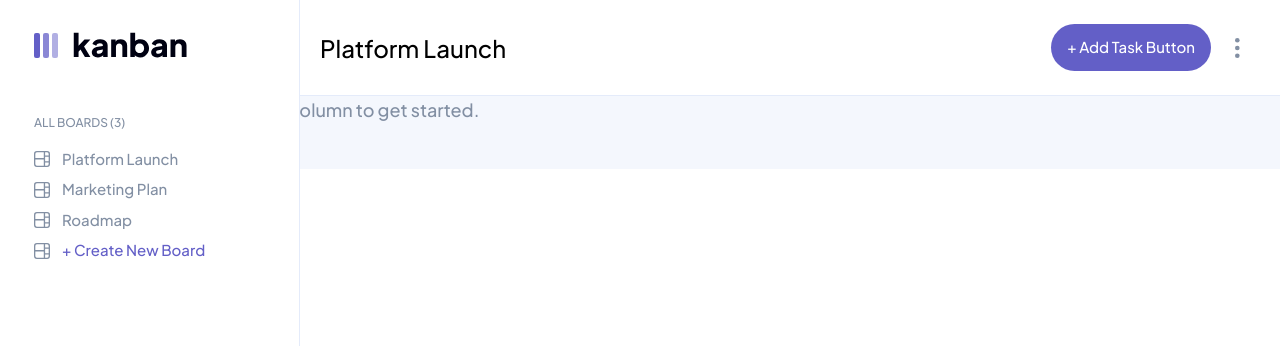
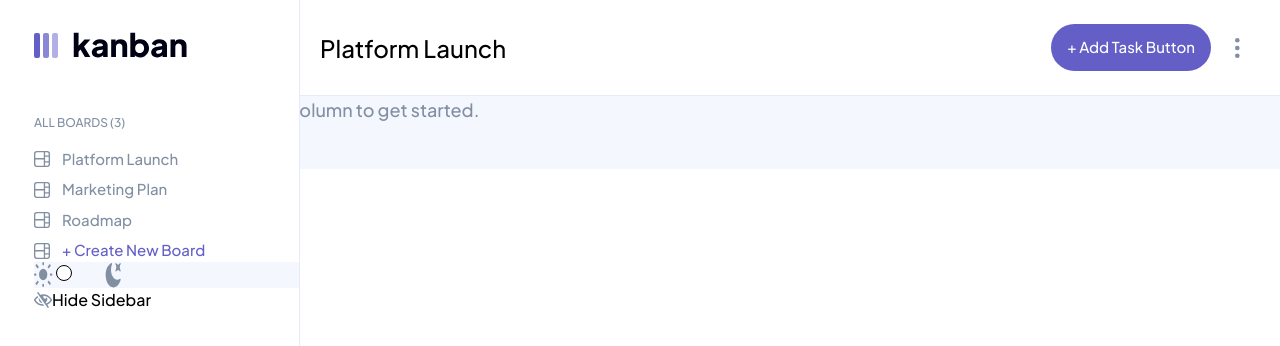
Before and after one commit to medaVyshnavi/kanbanTaskApp, a React (Create React App) app: page / in a window 1280 px wide. Shown: the top 346 px of the page. Built offline with nearby package versions, Linux system fonts and the light colour scheme.

Commit message:
navbar footer

```diff
--- a/src/App.js
+++ b/src/App.js
@@ -1,5 +1,4 @@
 import Body from "./components/Body";
-import Footer from "./components/Footer";
 import Header from "./components/Header";
 import Navbar from "./components/Navbar";
 function App() {
@@ -14,9 +13,6 @@ function App() {
       <body>
         <Body />
       </body>
-      {/* <footer>
-        <Footer />
-      </footer> */}
     </div>
   );
 }
--- a/src/components/Navbar.js
+++ b/src/components/Navbar.js
@@ -2,6 +2,7 @@ import React from "react";
 import Logo from "../assets/logo-dark.svg";
 import { useSelector } from "react-redux";
 import iconBoard from "../assets/icon-board.svg";
+import NavFooter from "./NavFooter";
 
 const Navbar = () => {
   const selector = useSelector((state) => state.board.allBoards);
@@ -28,7 +29,9 @@ const Navbar = () => {
             <h4 className="text-base px-3">+ Create New Board</h4>
           </div>
         </div>
-        <div></div>
+        <div>
+          <NavFooter />
+        </div>
       </div>
     </nav>
   );
```
